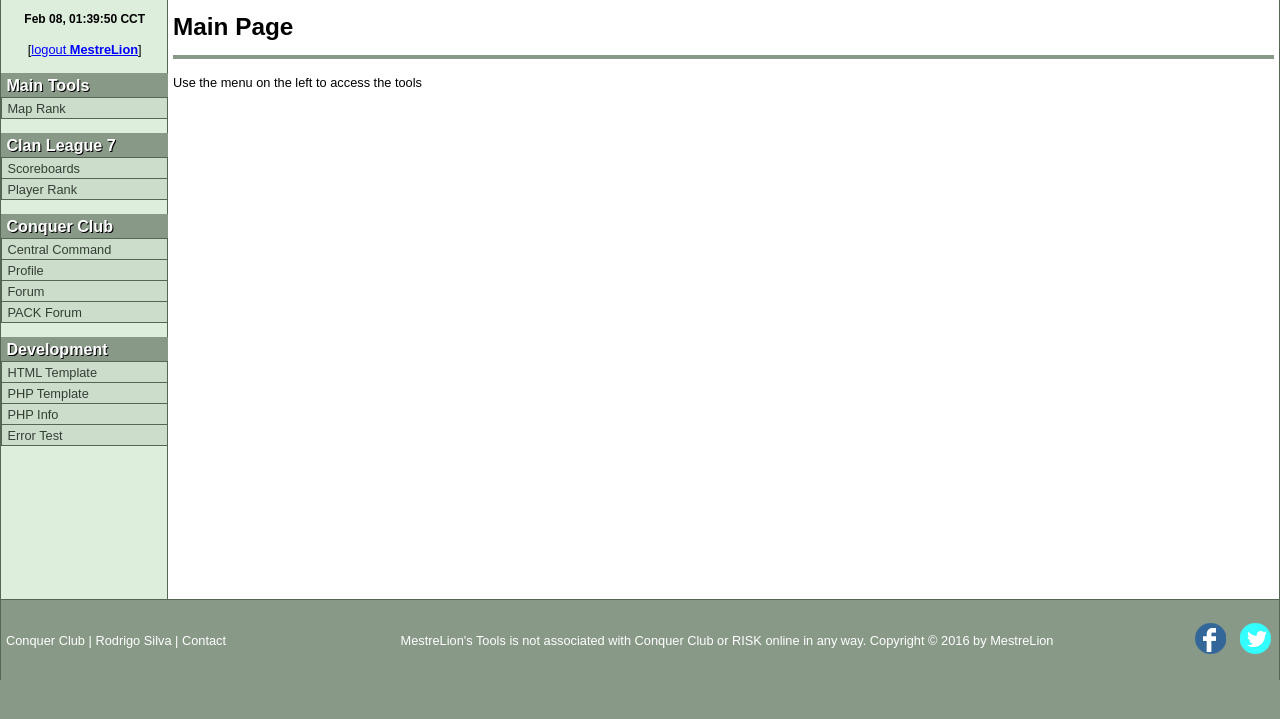
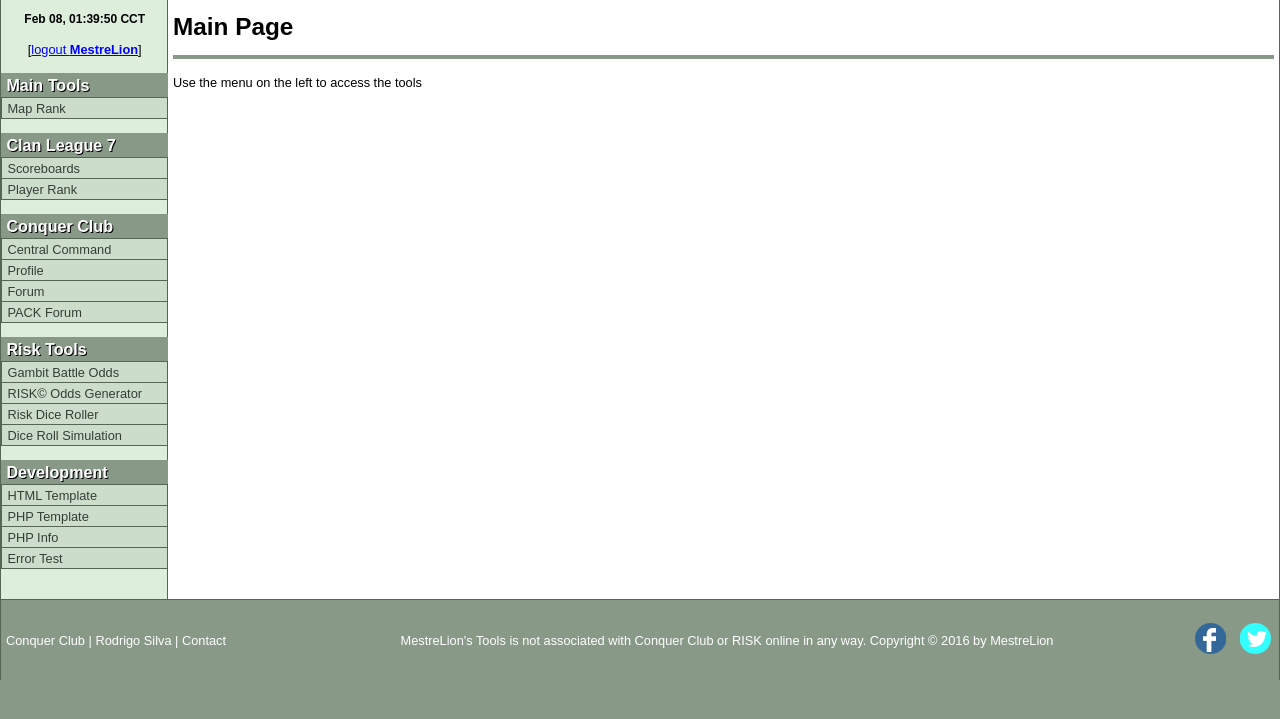
Before and after one commit to MestreLion/conquerclub, a PHP site: page /index.php in a window 1280 px wide. Shown: the part 53-772 px from the top of the page. Run offline with PHP 8.4, Linux system fonts and the light colour scheme; data that the repository does not hold is empty; some libraries are stand-ins or nearby versions.

Commit message:
lib_html: add menu section with Risk tools

```diff
--- a/web/www/includes/lib_html.php
+++ b/web/www/includes/lib_html.php
@@ -124,6 +124,14 @@ function HTML_Header($title="") {
 		<li><a href="https://www.conquerclub.com/forum/viewforum.php?f=571">PACK Forum</a></li>
 	</ul>
 
+	<h3>Risk Tools</h3>
+	<ul>
+		<li><a href="http://gamesbyemail.com/games/gambit/battleodds">Gambit Battle Odds</a></li>
+		<li><a href="http://riskodds.com">RISK&copy; Odds Generator</a></li>
+		<li><a href="http://www.morningtoast.com/feature/risk/">Risk Dice Roller</a></li>
+		<li><a href="http://diceroll.stritar.net/risk.html">Dice Roll Simulation</a></li>
+	</ul>
+
 	<h3>Development</h3>
 	<ul>
 		<li><a href="template.html">HTML Template</a></li>
```
